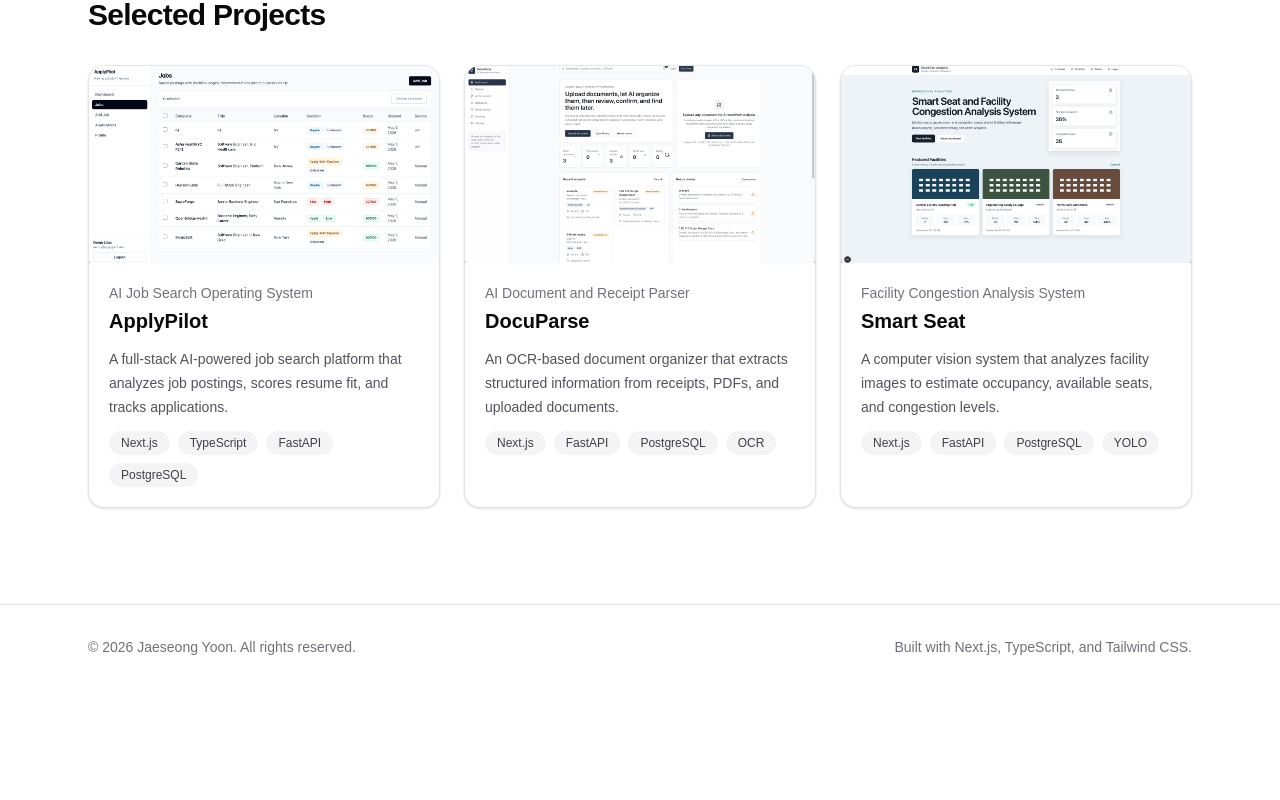
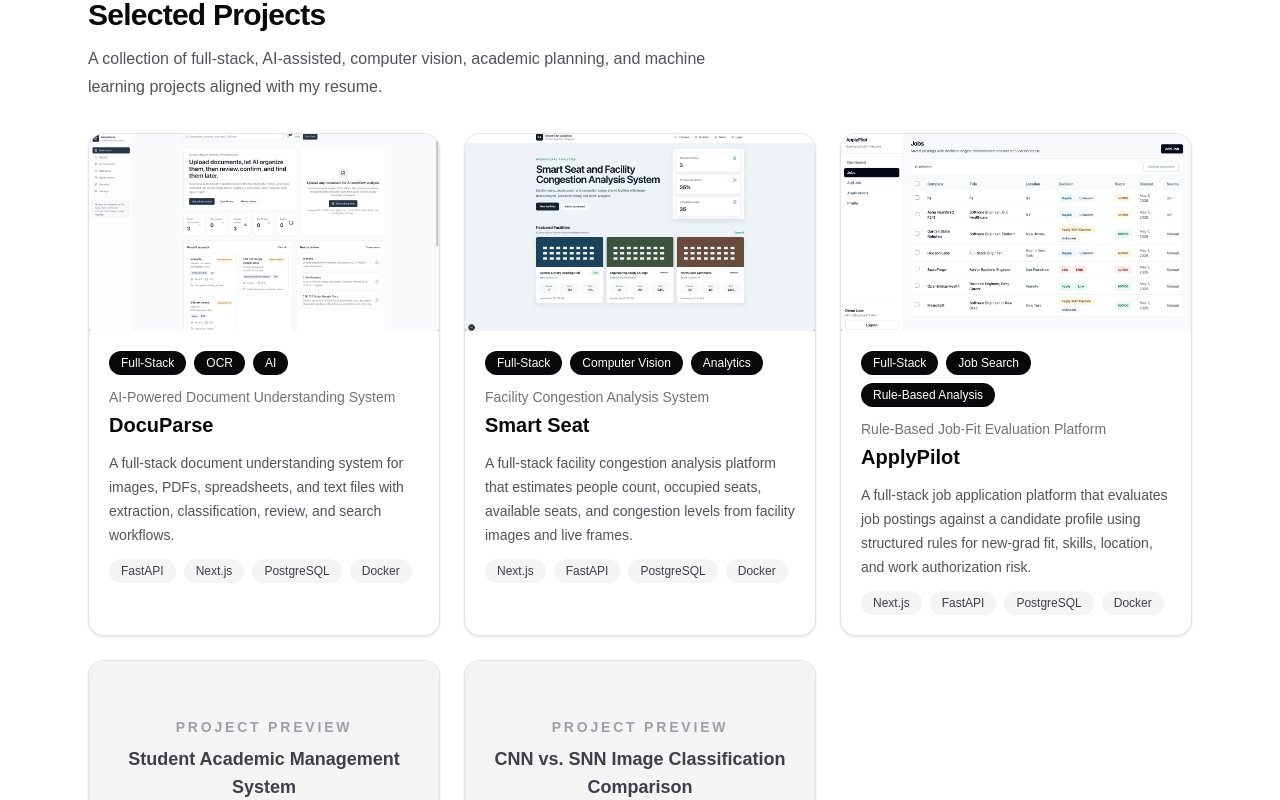
Before and after one commit to jason831444-web/portfolio, a Next.js app: page / in a window 1280 px wide. Shown: the part 1220-2020 px from the top of the page. Before the commit the page ends 1909 px from the top, so only its background shows below. Built offline with nearby package versions, Linux system fonts and the light colour scheme.

Commit message:
Show all projects and add image placeholders

```diff
--- a/src/app/page.tsx
+++ b/src/app/page.tsx
@@ -11,17 +11,17 @@ const focusAreas = [
   {
     title: "AI-Assisted Tools",
     description:
-      "I design tools that use AI to turn unstructured inputs such as job postings, documents, and receipts into structured, useful information.",
+      "I design tools that use AI to turn unstructured inputs such as job postings, documents, receipts, and files into structured, useful information.",
   },
   {
-    title: "Computer Vision & OCR",
+    title: "Computer Vision & ML",
     description:
-      "I work on image-based systems for occupancy analysis, document understanding, OCR pipelines, and practical automation workflows.",
+      "I work on image-based systems, facility occupancy analysis, OCR pipelines, model comparison experiments, and practical automation workflows.",
   },
 ];
 
 export default function Home() {
-  const featuredProjects = projects.slice(0, 3);
+  const featuredProjects = projects;
 
   return (
     <div>
@@ -57,8 +57,7 @@ export default function Home() {
       </section>
 
       <section className="mx-auto max-w-6xl px-6 pb-24">
-        <div className="mb-8 flex items-end justify-between gap-4">
-          <div>
+        <div className="mb-8">
           <p className="text-sm font-semibold uppercase tracking-[0.25em] text-zinc-500">
             Featured Work
           </p>
@@ -66,10 +65,14 @@ export default function Home() {
           <h2 className="mt-2 text-3xl font-bold tracking-tight text-zinc-950">
             Selected Projects
           </h2>
-          </div>
+
+          <p className="mt-3 max-w-2xl leading-7 text-zinc-600">
+            A collection of full-stack, AI-assisted, computer vision, academic
+            planning, and machine learning projects aligned with my resume.
+          </p>
         </div>
 
-        <div className="grid gap-6 md:grid-cols-3">
+        <div className="grid gap-6 md:grid-cols-2 lg:grid-cols-3">
           {featuredProjects.map((project) => (
             <ProjectCard key={project.slug} project={project} />
           ))}
--- a/src/components/ProjectCard.tsx
+++ b/src/components/ProjectCard.tsx
@@ -13,6 +13,7 @@ export default function ProjectCard({ project }: ProjectCardProps) {
       className="group block overflow-hidden rounded-2xl border border-zinc-200 bg-white shadow-sm transition hover:-translate-y-1 hover:shadow-md"
     >
       <div className="relative aspect-video bg-zinc-100">
+        {project.image ? (
           <Image
             src={project.image}
             alt={`${project.title} thumbnail`}
@@ -20,13 +21,37 @@ export default function ProjectCard({ project }: ProjectCardProps) {
             className="object-cover transition duration-300 group-hover:scale-105"
             sizes="(min-width: 1024px) 33vw, (min-width: 768px) 50vw, 100vw"
           />
+        ) : (
+          <div className="flex h-full w-full items-center justify-center bg-zinc-100 px-6 text-center">
+            <div>
+              <p className="text-sm font-semibold uppercase tracking-[0.2em] text-zinc-400">
+                Project Preview
+              </p>
+              <p className="mt-2 text-lg font-bold text-zinc-700">
+                {project.title}
+              </p>
+            </div>
+          </div>
+        )}
       </div>
 
       <div className="space-y-3 p-5">
         <div>
+          <div className="mb-3 flex flex-wrap gap-2">
+            {project.categories.slice(0, 3).map((category) => (
+              <span
+                key={category}
+                className="rounded-full bg-zinc-950 px-3 py-1 text-xs font-medium text-white"
+              >
+                {category}
+              </span>
+            ))}
+          </div>
+
           <p className="text-sm font-medium text-zinc-500">
             {project.subtitle}
           </p>
+
           <h3 className="mt-1 text-xl font-bold text-zinc-950">
             {project.title}
           </h3>
--- a/src/data/projects.ts
+++ b/src/data/projects.ts
@@ -2,81 +2,51 @@ import type { Project } from "@/types/project";
 
 export const projects: Project[] = [
   {
-    slug: "applypilot",
-    title: "ApplyPilot",
-    subtitle: "AI Job Search Operating System",
+    slug: "docuparse",
+    title: "DocuParse",
+    subtitle: "AI-Powered Document Understanding System",
     description:
-      "A full-stack AI-powered job search platform that analyzes job postings, scores resume fit, and tracks applications.",
+      "A full-stack document understanding system for images, PDFs, spreadsheets, and text files with extraction, classification, review, and search workflows.",
     longDescription:
-      "ApplyPilot helps job seekers manage applications more strategically by combining job tracking, resume-job matching, AI-assisted analysis, and application workflow management in one system.",
-    image: "/images/applypilot/thumbnail.png",
-    video: "/videos/applypilot-demo.mp4",
-    techStack: ["Next.js", "TypeScript", "FastAPI", "PostgreSQL", "AI"],
+      "DocuParse is a full-stack document understanding platform that processes images, PDFs, spreadsheets, and text files through OCR, heuristic parsing, and local AI inference. It supports document extraction, classification, review workflows, search, category management, and bulk document actions in a Dockerized environment.",
+    image: "/images/docuparse/thumbnail.png",
+    video: "/videos/docuparse-demo.mp4",
+    categories: ["Full-Stack", "OCR", "AI", "Document Processing"],
+    techStack: [
+      "FastAPI",
+      "Next.js",
+      "PostgreSQL",
+      "Docker",
+      "OCR",
+      "llama.cpp",
+      "GGUF",
+    ],
     features: [
-      "Job posting analysis",
-      "Resume-job fit scoring",
-      "Application tracking dashboard",
-      "AI-assisted recommendations",
+      "Multi-format document upload and processing",
+      "OCR and heuristic parsing pipeline",
+      "Local GGUF-based AI inference",
+      "Document classification, review, and search workflows",
+      "Notifications, category management, and bulk actions",
     ],
     problem:
-      "Job seekers often manage applications across scattered spreadsheets, job boards, notes, and resumes, making it difficult to track progress and understand which roles are the best fit.",
+      "Documents such as receipts, PDFs, spreadsheets, and text files often contain useful information, but that information is difficult to search, classify, review, or export when it remains trapped in unstructured files.",
     solution:
-      "ApplyPilot centralizes job tracking and adds AI-assisted analysis to help users evaluate job postings, compare resume fit, and manage the application workflow more strategically.",
+      "DocuParse combines OCR, heuristic parsing, and local GGUF-based AI inference to extract structured fields, classify documents, summarize content, and organize files into searchable and reviewable workflows.",
     role:
-      "I designed and implemented the full-stack application structure, including the Next.js frontend, backend API flow, database-backed job tracking, and AI-assisted analysis features.",
+      "I engineered the full-stack document understanding workflow, including upload handling, OCR integration, parsing logic, local AI inference routing, database persistence, search/category features, and frontend review workflows.",
     impact:
-      "This project demonstrates my ability to build an end-to-end product that combines user workflow design, full-stack engineering, and AI-assisted decision support.",
+      "This project demonstrates my ability to build a practical AI-assisted system that handles messy real-world documents, improves extraction reliability, and turns unstructured files into usable product data.",
     architecture: {
       frontend:
-        "Next.js and TypeScript frontend for job tracking, job detail views, analysis results, and application workflow management.",
+        "Next.js frontend for document upload, dashboard views, document detail pages, review workflows, category management, search, filters, notifications, and bulk actions.",
       backend:
-        "FastAPI backend that handles job records, reanalysis requests, resume-job matching workflows, and API communication.",
+        "FastAPI backend that manages file uploads, OCR processing, heuristic parsing, local AI inference routing, document APIs, reprocessing, and workflow actions.",
       database:
-        "PostgreSQL database for storing job postings, application statuses, analysis results, and user workflow data.",
+        "PostgreSQL database for storing document metadata, extracted fields, summaries, categories, processing status, review state, and search-related information.",
       aiOrCv:
-        "AI-assisted analysis layer for extracting job requirements, evaluating resume fit, and generating application insights.",
+        "OCR and local GGUF-based AI inference pipeline using fallback routing across multiple document formats to improve extraction and classification reliability.",
       deployment:
-        "Docker-based local development setup with a production-minded frontend/backend separation.",
-    },
-    githubUrl: "https://github.com/jason831444-web/ApplyPilot",
-    liveUrl: "",
-  },
-  {
-    slug: "docuparse",
-    title: "DocuParse",
-    subtitle: "AI Document and Receipt Parser",
-    description:
-      "An OCR-based document organizer that extracts structured information from receipts, PDFs, and uploaded documents.",
-    longDescription:
-      "DocuParse processes uploaded documents through OCR and AI-assisted parsing to classify documents, extract key fields, summarize content, and organize files for search and export.",
-    image: "/images/docuparse/thumbnail.png",
-    video: "/videos/docuparse-demo.mp4",
-    techStack: ["Next.js", "FastAPI", "PostgreSQL", "OCR", "Docker"],
-    features: [
-      "Receipt and document upload",
-      "OCR text extraction",
-      "AI-assisted field parsing",
-      "Search, filtering, and export",
-    ],
-    problem:
-      "Receipts, PDFs, and documents often contain useful information, but the data is difficult to search, summarize, or export when it remains trapped in unstructured files.",
-    solution:
-      "DocuParse uses OCR and AI-assisted parsing to extract structured fields, classify documents, summarize content, and organize uploaded files for search and export.",
-    role:
-      "I built the full-stack document processing workflow, including upload handling, OCR integration, backend parsing logic, database storage, and the frontend document management interface.",
-    impact:
-      "This project shows my ability to design practical AI-assisted systems that turn messy real-world inputs into structured and usable information.",
-    architecture: {
-      frontend:
-        "Next.js frontend for document upload, dashboard views, document detail pages, filters, search, and export actions.",
-      backend:
-        "FastAPI backend that manages file uploads, OCR processing, parsing workflows, document APIs, and reprocessing logic.",
-      database:
-        "PostgreSQL database for storing document metadata, extracted fields, summaries, categories, and processing status.",
-      aiOrCv:
-        "OCR and AI-assisted parsing pipeline for extracting structured information from receipts, PDFs, and uploaded documents.",
-      deployment:
-        "Docker-based local development environment with separate frontend, backend, and database services.",
+        "Dockerized full-stack environment with separate frontend, backend, and database services for reproducible local development.",
     },
     githubUrl: "https://github.com/jason831444-web/DocuParse",
     liveUrl: "",
@@ -86,39 +56,172 @@ export const projects: Project[] = [
     title: "Smart Seat",
     subtitle: "Facility Congestion Analysis System",
     description:
-      "A computer vision system that analyzes facility images to estimate occupancy, available seats, and congestion levels.",
+      "A full-stack facility congestion analysis platform that estimates people count, occupied seats, available seats, and congestion levels from facility images and live frames.",
     longDescription:
-      "Smart Seat uses image-based occupancy analysis to help users understand real-time facility congestion and view historical usage trends through an admin dashboard.",
+      "Smart Seat is a facility congestion analysis system that supports image upload analysis, live frame-based monitoring, historical occupancy tracking, and admin management workflows. It uses computer vision to estimate people count, occupied seats, available seats, and congestion levels, then presents current and historical usage data through dashboards.",
     image: "/images/smart-seat/thumbnail.png",
     video: "/videos/smart-seat-demo.mp4",
-    techStack: ["Next.js", "FastAPI", "PostgreSQL", "YOLO", "Docker"],
+    categories: ["Full-Stack", "Computer Vision", "Analytics"],
+    techStack: [
+      "Next.js",
+      "FastAPI",
+      "PostgreSQL",
+      "Docker",
+      "YOLO",
+      "Computer Vision",
+    ],
     features: [
-      "Image upload and occupancy analysis",
-      "Seat availability estimation",
-      "Congestion level classification",
-      "Historical analytics dashboard",
+      "Image upload and facility congestion analysis",
+      "YOLO-based person detection",
+      "Occupied seat and available seat estimation",
+      "Live frame-based monitoring workflow",
+      "Historical occupancy tracking and analytics dashboards",
     ],
     problem:
-      "Students and facility users often do not know how crowded a study space or facility is until they physically arrive, which can waste time and reduce space utilization.",
+      "Students and facility users often do not know how crowded a study space or facility is until they physically arrive, which can waste time and reduce facility usage efficiency.",
     solution:
-      "Smart Seat analyzes facility images to estimate occupancy, available seats, and congestion levels, then presents current and historical usage data through a dashboard.",
+      "Smart Seat analyzes facility images and live frames to estimate people count, occupied seats, available seats, and congestion levels, then displays real-time and historical usage data through a dashboard.",
     role:
-      "I implemented the full-stack system architecture, including the FastAPI backend, PostgreSQL data model, Next.js dashboard, image upload flow, and computer vision analysis pipeline.",
+      "I built the full-stack system architecture, including the Next.js dashboard, FastAPI backend, PostgreSQL persistence layer, image upload workflow, YOLO-based analysis pipeline, and analytics views.",
     impact:
-      "This project demonstrates my ability to combine computer vision, backend services, data persistence, and user-facing analytics into one practical system.",
+      "This project demonstrates my ability to combine computer vision, backend services, persistent analytics, and user-facing dashboards into a practical facility monitoring system.",
     architecture: {
       frontend:
-        "Next.js dashboard for facility lists, facility detail pages, occupancy history, admin views, and analytics charts.",
+        "Next.js dashboard for facility lists, facility detail pages, occupancy history, admin views, live monitoring screens, and analytics charts.",
       backend:
-        "FastAPI backend that handles facility data, image uploads, occupancy analysis requests, and historical analytics APIs.",
+        "FastAPI backend that handles facility data, image uploads, occupancy analysis requests, live frame analysis, and historical analytics APIs.",
       database:
-        "PostgreSQL database for storing facilities, image analysis results, occupancy logs, and congestion history.",
+        "PostgreSQL database for storing facilities, image analysis results, occupancy logs, congestion history, peak-hour summaries, and recent activity data.",
       aiOrCv:
-        "Computer vision pipeline using image-based occupancy analysis to estimate people count, available seats, and congestion levels.",
+        "YOLO-based computer vision pipeline for person detection, occupancy estimation, available seat calculation, and congestion level classification.",
       deployment:
         "Docker-based full-stack setup with backend, frontend, and PostgreSQL services for local development.",
     },
     githubUrl: "https://github.com/jason831444-web/smart-place-analytics",
     liveUrl: "",
   },
+  {
+    slug: "applypilot",
+    title: "ApplyPilot",
+    subtitle: "Rule-Based Job-Fit Evaluation Platform",
+    description:
+      "A full-stack job application platform that evaluates job postings against a candidate profile using structured rules for new-grad fit, skills, location, and work authorization risk.",
+    longDescription:
+      "ApplyPilot is a rule-based job-fit evaluation platform that helps candidates evaluate saved job postings against a structured profile. It supports job saving, job-detail analysis, profile-based scoring, recommendation labels, missing-skill detection, seniority warnings, sponsorship-risk flags, and application status tracking in a unified dashboard.",
+    image: "/images/applypilot/thumbnail.png",
+    video: "/videos/applypilot-demo.mp4",
+    categories: ["Full-Stack", "Job Search", "Rule-Based Analysis"],
+    techStack: ["Next.js", "FastAPI", "PostgreSQL", "Docker"],
+    features: [
+      "Job saving and application status tracking",
+      "Profile-based job-fit scoring",
+      "Recommendation labels and missing-skill detection",
+      "Seniority and work authorization risk flags",
+      "Repeatable job-detail analysis workflow",
+    ],
+    problem:
+      "Job seekers often save postings across different platforms without a consistent way to evaluate fit, track application status, or identify risks such as senior-level requirements, weak skill alignment, or unclear sponsorship support.",
+    solution:
+      "ApplyPilot evaluates job postings against a candidate profile using structured rules for new-grad fit, skills, location, and work authorization risk, then organizes results into a trackable application workflow.",
+    role:
+      "I implemented the full-stack platform, including the Next.js frontend, FastAPI backend, PostgreSQL data model, job tracking workflow, saved application views, candidate profile logic, and rule-based evaluation system.",
+    impact:
+      "This project demonstrates my ability to build a practical workflow tool that combines full-stack engineering with structured decision logic for a real job-search use case.",
+    architecture: {
+      frontend:
+        "Next.js frontend for job tracking, saved applications, job detail pages, candidate profile management, recommendation labels, and analysis results.",
+      backend:
+        "FastAPI backend that handles job records, profile data, scoring workflows, saved applications, repeated analysis requests, and API communication.",
+      database:
+        "PostgreSQL database for storing job postings, candidate profiles, saved applications, application statuses, scoring results, and analysis metadata.",
+      aiOrCv:
+        "Rule-based evaluation layer for new-grad fit, skills alignment, location fit, seniority warnings, sponsorship risk, and recommendation labels.",
+      deployment:
+        "Docker-based local development setup with separate frontend, backend, and database services.",
+    },
+    githubUrl: "https://github.com/jason831444-web/ApplyPilot",
+    liveUrl: "",
+  },
+  {
+    slug: "sam-system",
+    title: "Student Academic Management System",
+    subtitle: "Academic Planning and Course Management Platform",
+    description:
+      "A student academic management website designed to improve course exploration, degree requirement planning, and academic scheduling workflows.",
+    longDescription:
+      "The Student Academic Management System is a full-stack academic planning platform designed to improve and extend key functions of Stony Brook University’s SOLAR platform. It helps students explore course information, understand degree requirements, and plan academic schedules through a more intuitive interface.",
+    // image: "/images/sam-system/thumbnail.png",
+    categories: ["Full-Stack", "Academic Planning", "Team Project"],
+    techStack: ["Spring Boot", "MySQL", "React", "GitHub Actions"],
+    features: [
+      "Course information exploration",
+      "Degree requirement planning support",
+      "Academic scheduling assistance",
+      "Course selection algorithm",
+      "Automated testing workflow with GitHub Actions",
+    ],
+    problem:
+      "University academic planning systems can be difficult to navigate, making it harder for students to understand course options, degree requirements, and scheduling decisions in one place.",
+    solution:
+      "The SAM system provides a more intuitive academic management interface for course exploration, degree planning, and schedule support, while using backend logic to assist with course selection based on student needs.",
+    role:
+      "I contributed to the full-stack development workflow, including frontend academic planning features, backend-supported course selection logic, and team collaboration using GitHub Actions.",
+    impact:
+      "This project demonstrates my ability to work in a team environment, build academic workflow software, and connect frontend usability with backend planning logic.",
+    architecture: {
+      frontend:
+        "React frontend for course exploration, academic planning screens, degree requirement views, and student-facing workflows.",
+      backend:
+        "Spring Boot backend for academic data APIs, course planning logic, and system workflows.",
+      database:
+        "MySQL database for storing academic records, course data, requirements, and planning-related information.",
+      aiOrCv:
+        "Course selection and academic scheduling logic designed to support planning decisions based on degree requirements and student needs.",
+      deployment:
+        "Team development workflow supported by GitHub Actions for automated testing and shared development practices.",
+    },
+    githubUrl: "",
+    liveUrl: "",
+  },
+  {
+    slug: "cnn-vs-snn",
+    title: "CNN vs. SNN Image Classification Comparison",
+    subtitle: "Machine Learning and Neuromorphic Computing Experiment",
+    description:
+      "An image classification experiment comparing ResNet-152 and a custom 3-layer Spiking Neural Network using Python, NumPy, PyTorch, and Matplotlib.",
+    longDescription:
+      "This project compares conventional deep learning and spiking neural network approaches for image classification. It evaluates ResNet-152 against a custom 3-layer Spiking Neural Network, analyzing accuracy, loss, computational behavior, and trade-offs between CNN and neuromorphic-style architectures.",
+    // image: "/images/cnn-vs-snn/thumbnail.png",
+    categories: ["Machine Learning", "Computer Vision", "SNN"],
+    techStack: ["Python", "NumPy", "PyTorch", "Matplotlib"],
+    features: [
+      "ResNet-152 image classification experiment",
+      "Custom 3-layer Spiking Neural Network implementation",
+      "Accuracy and loss evaluation",
+      "Model behavior comparison",
+      "Matplotlib result visualization",
+    ],
+    problem:
+      "Conventional CNNs and spiking neural networks have different computational characteristics, but it can be difficult to understand their trade-offs without running controlled image classification experiments.",
+    solution:
+      "This project compares ResNet-152 with a custom 3-layer SNN, evaluates performance metrics, and visualizes experimental results to understand trade-offs between conventional and spiking neural architectures.",
+    role:
+      "I conducted the experiments, implemented the SNN comparison workflow, evaluated accuracy and loss, visualized results, and summarized comparative model behavior.",
+    impact:
+      "This project demonstrates my interest in machine learning, computer vision, and neuromorphic computing, while showing my ability to evaluate model performance experimentally.",
+    architecture: {
+      frontend:
+        "Experiment results were visualized using Matplotlib charts and summary outputs rather than a web frontend.",
+      backend:
+        "Python-based experimental scripts for training, evaluation, metric tracking, and comparison logic.",
+      database:
+        "Dataset-driven experiment workflow using image classification data and saved result outputs rather than a production database.",
+      aiOrCv:
+        "ResNet-152 CNN comparison against a custom 3-layer Spiking Neural Network using PyTorch and NumPy.",
+      deployment:
+        "Local research and experimentation workflow focused on reproducible model evaluation and visualization.",
+    },
+    githubUrl: "",
+    liveUrl: "",
+  },
 ];
--- a/src/types/project.ts
+++ b/src/types/project.ts
@@ -4,8 +4,9 @@ export type Project = {
   subtitle: string;
   description: string;
   longDescription: string;
-  image: string;
+  image?: string;
   video?: string;
+  categories: string[];
   techStack: string[];
   features: string[];
   problem: string;
```
Also changed, not shown: public/images/cnn-vs-snn/thumbnail.png (added), public/images/sam-system/thumbnail.png (added). Lines whose indentation alone changed are shown as unchanged.
